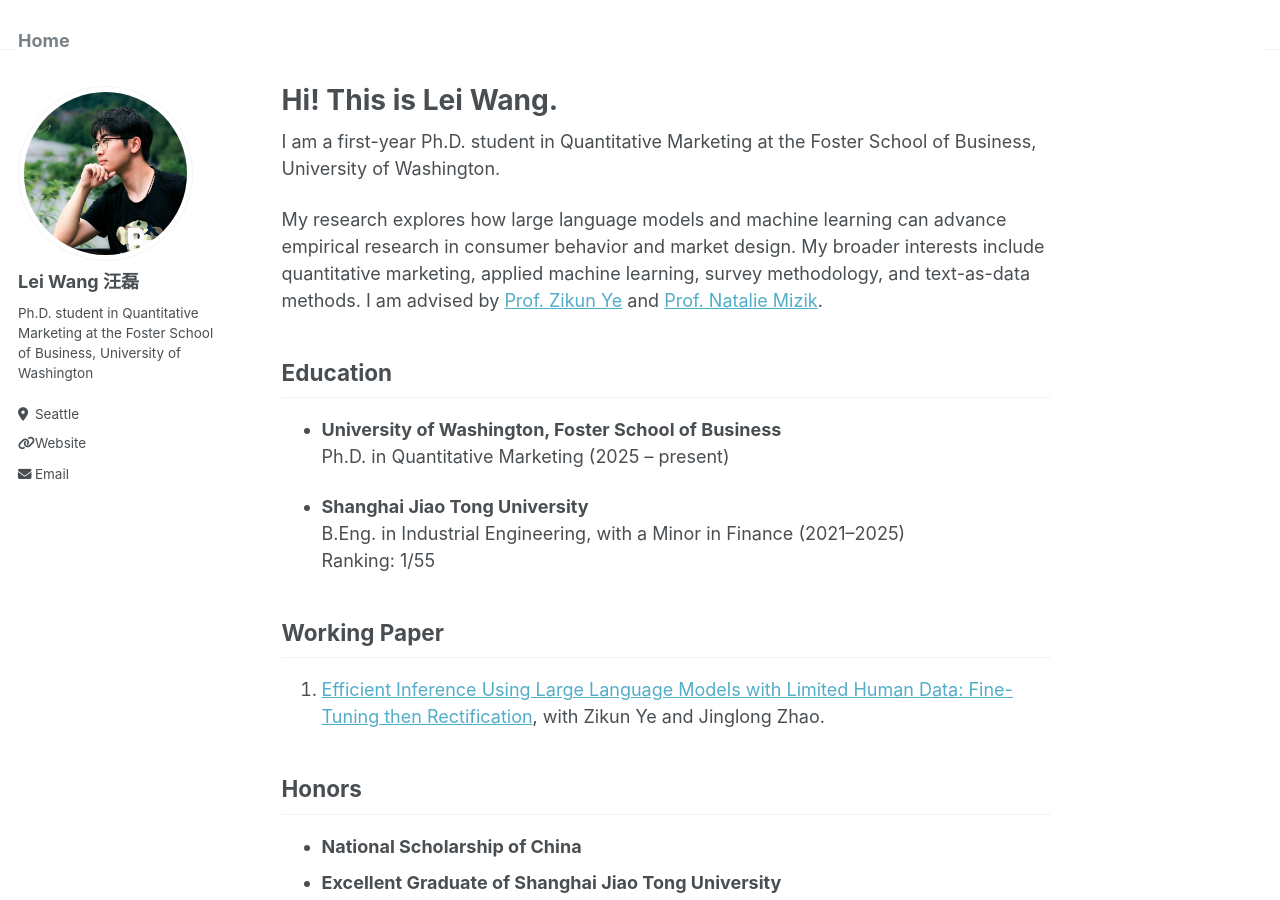
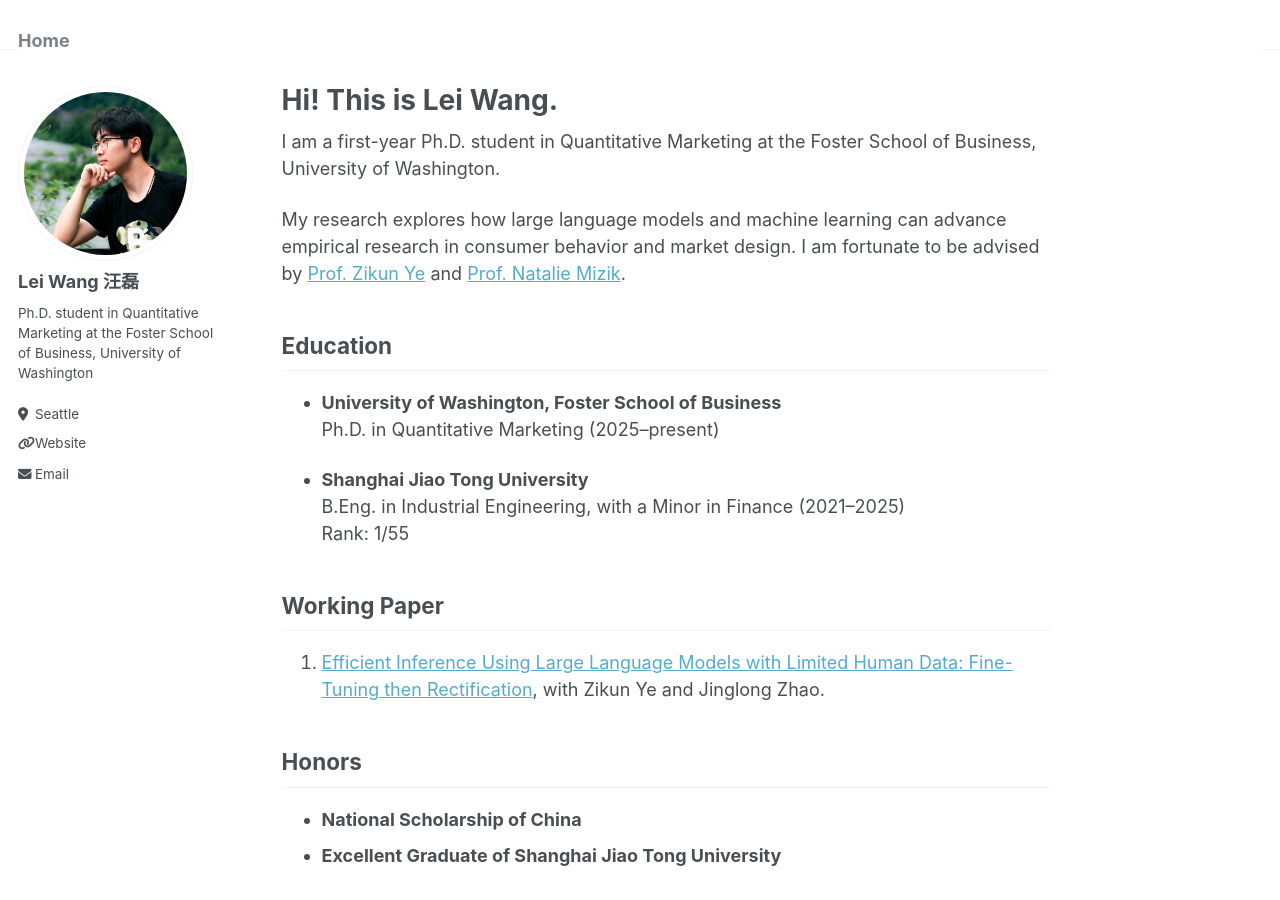
Before and after one commit to Wanglei123SJTU/Wanglei123SJTU.github.io, a Jekyll site: the page built from _pages/about.md, in a window 1280 px wide and 900 px high. Built offline with Jekyll 4.4.1, drawn with Linux system fonts in a browser that asks for light colours.

Commit message:
Update about.md

```diff
--- a/_pages/about.md
+++ b/_pages/about.md
@@ -9,16 +9,16 @@ redirect_from:
 
 I am a first-year Ph.D. student in Quantitative Marketing at the Foster School of Business, University of Washington.
 
-My research explores how large language models and machine learning can advance empirical research in consumer behavior and market design. My broader interests include quantitative marketing, applied machine learning, survey methodology, and text-as-data methods. I am advised by [Prof. Zikun Ye](https://zikunye.com/) and [Prof. Natalie Mizik](https://foster.uw.edu/faculty-research/directory/natalie-mizik/).
+My research explores how large language models and machine learning can advance empirical research in consumer behavior and market design. I am fortunate to be advised by [Prof. Zikun Ye](https://zikunye.com/) and [Prof. Natalie Mizik](https://foster.uw.edu/faculty-research/directory/natalie-mizik/).
 
 ## Education
 
 - **University of Washington, Foster School of Business**
-  Ph.D. in Quantitative Marketing (2025 – present)
+  Ph.D. in Quantitative Marketing (2025–present)
 
 - **Shanghai Jiao Tong University**
   B.Eng. in Industrial Engineering, with a Minor in Finance (2021–2025)
-  Ranking: 1/55
+  Rank: 1/55
 
 ## Working Paper
 
```
